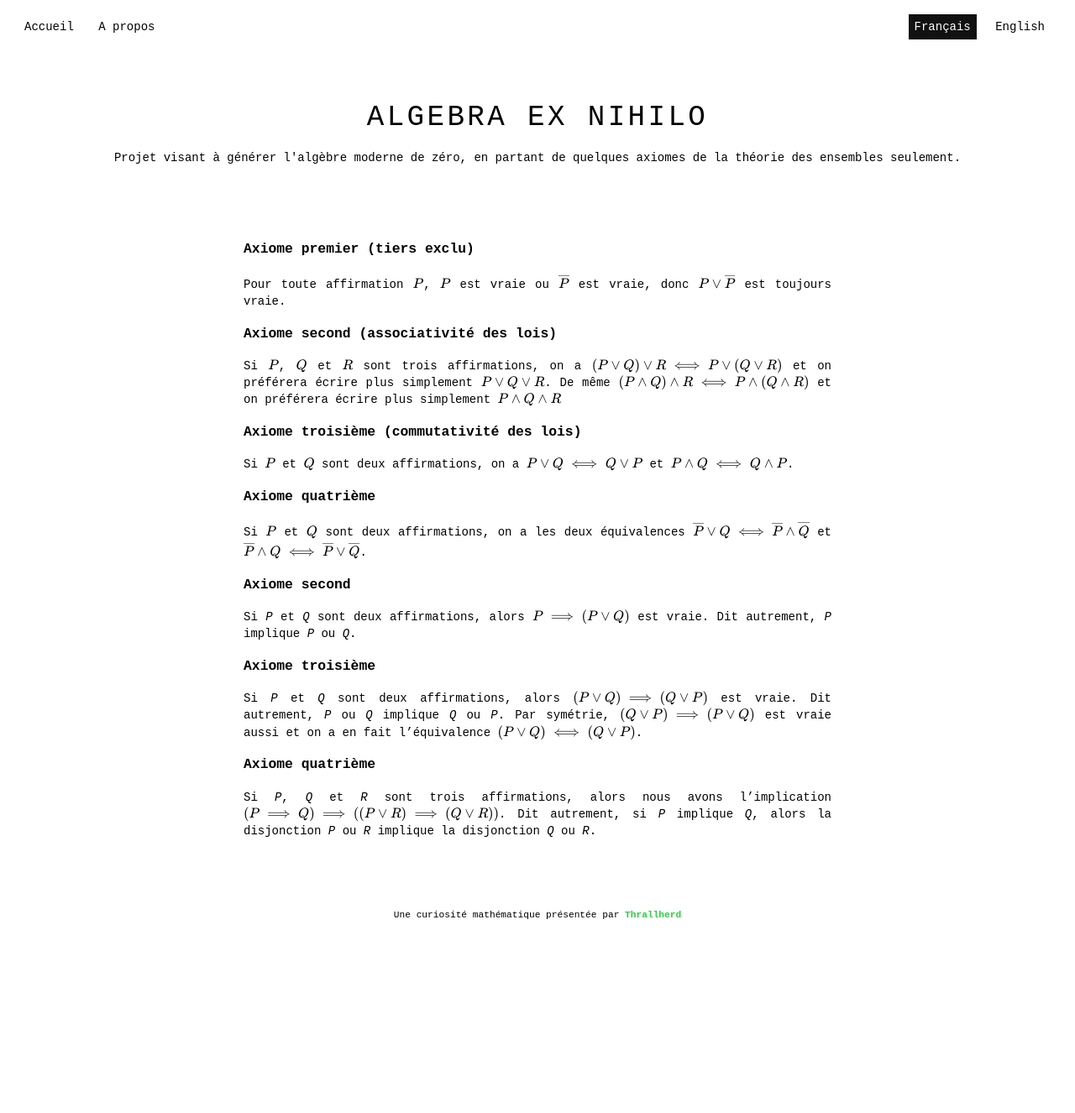
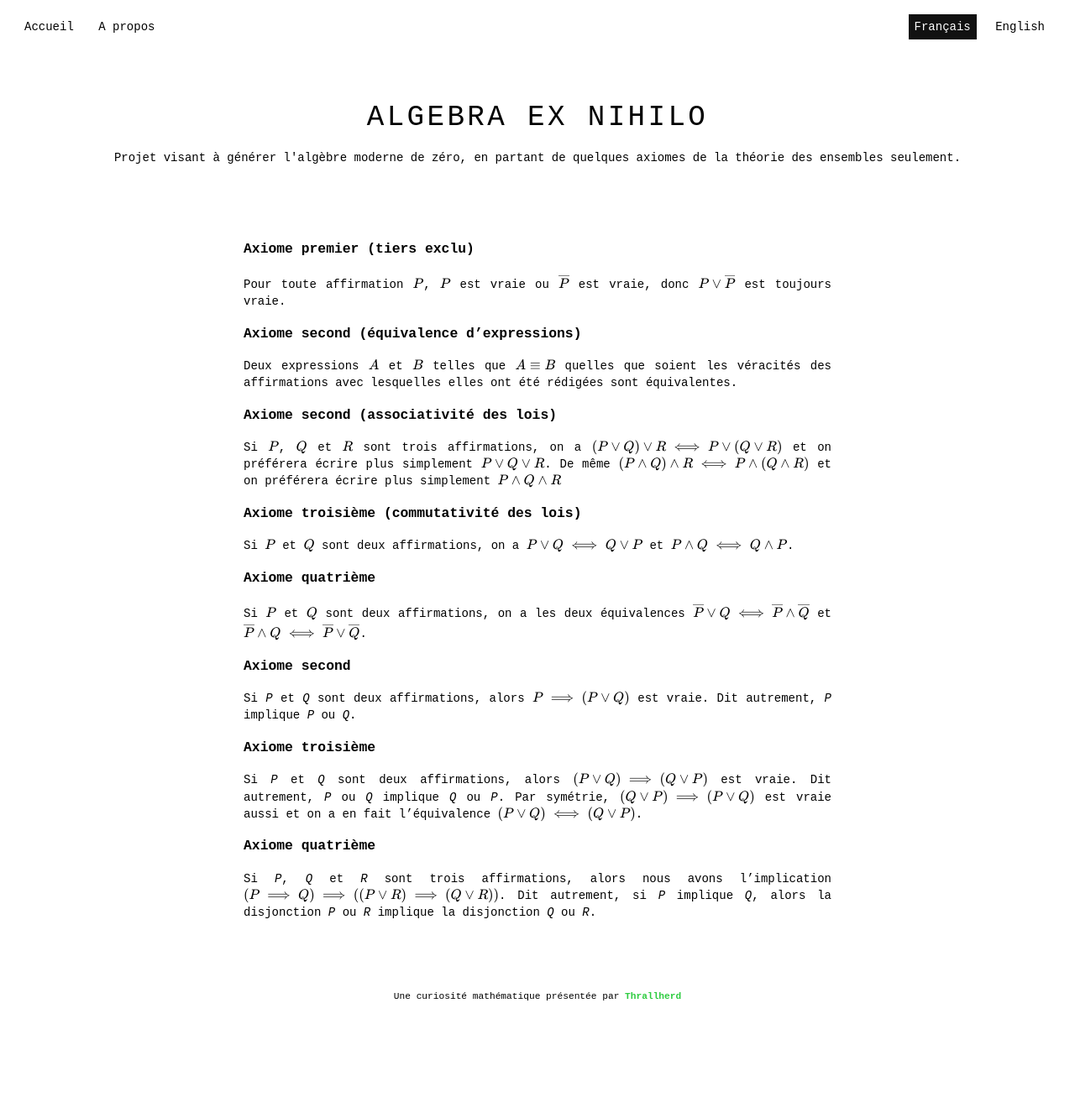
Before and after one commit to Thrallherd/AlgebraExNihilo, a Jekyll site: the page built from logic_axm2.md, in a window 1280 px wide. Shown: the whole page at 84% size. Built offline with Jekyll 4.4.1, drawn with Linux system fonts in a browser that asks for light colours; formulas are drawn with MathJax 3; before the commit the page ends 1229 px from its top, so only the background shows below that.

Commit message:
Update logic_axm2.md

```diff
--- a/logic_axm2.md
+++ b/logic_axm2.md
@@ -9,6 +9,9 @@
 
 ### Axiome premier (tiers exclu)
 Pour toute affirmation $$P$$, $$P$$ est vraie ou $$\overline P$$ est vraie, donc $$P \lor \overline P$$ est toujours vraie.
+
+### Axiome second (équivalence d'expressions)
+Deux expressions $$A$$ et $$B$$ telles que $$A \equiv B$$ quelles que soient les véracités des affirmations avec lesquelles elles ont été rédigées sont équivalentes.
 
 ### Axiome second (associativité des lois)
 Si $$P$$, $$Q$$ et $$R$$ sont trois affirmations, on a $$(P \lor Q) \lor R \iff P \lor (Q \lor R)$$ et on préférera écrire plus simplement $$P \lor Q \lor R$$. De même $$(P \land Q) \land R \iff P \land (Q \land R)$$ et on préférera écrire plus simplement $$P \land Q \land R$$
```
